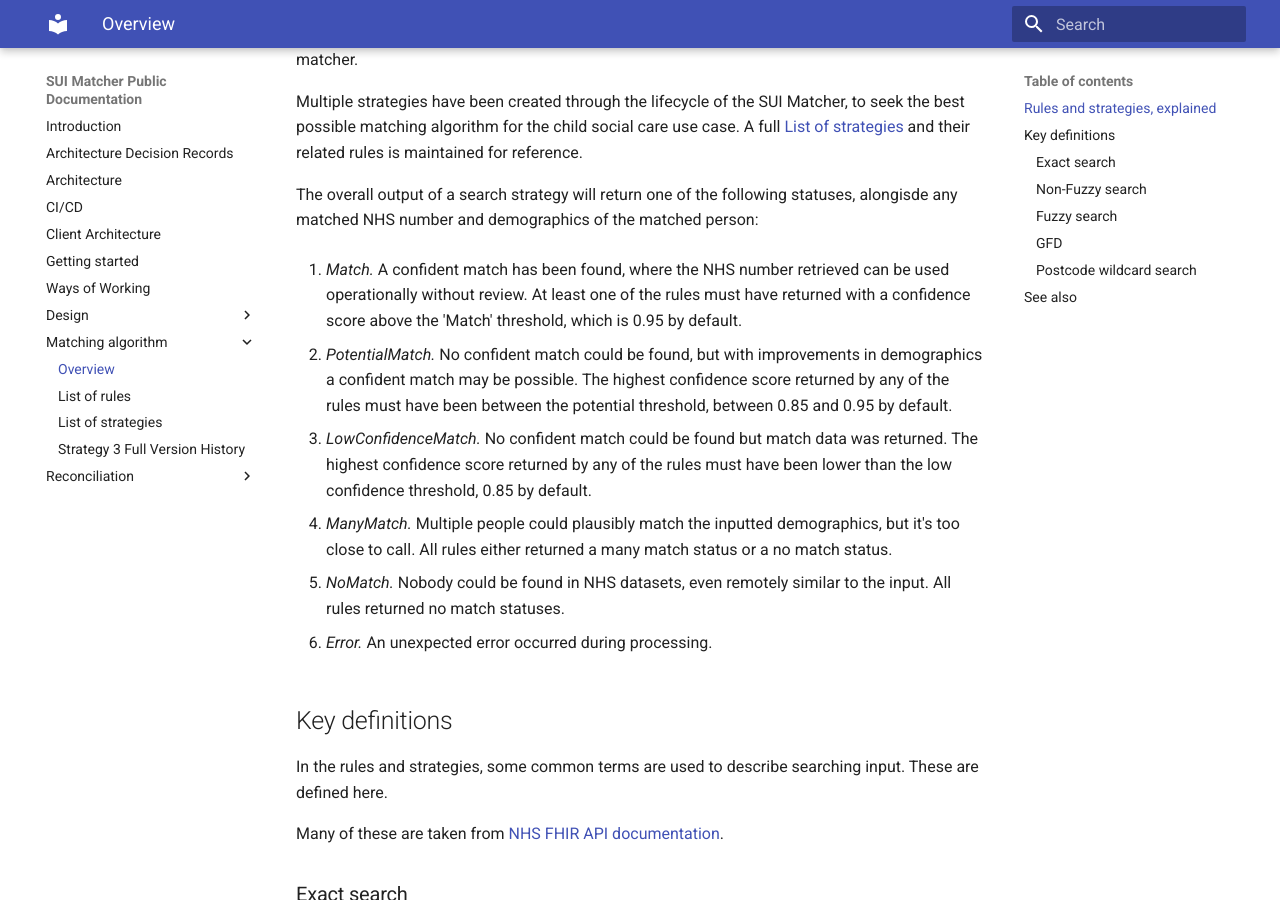
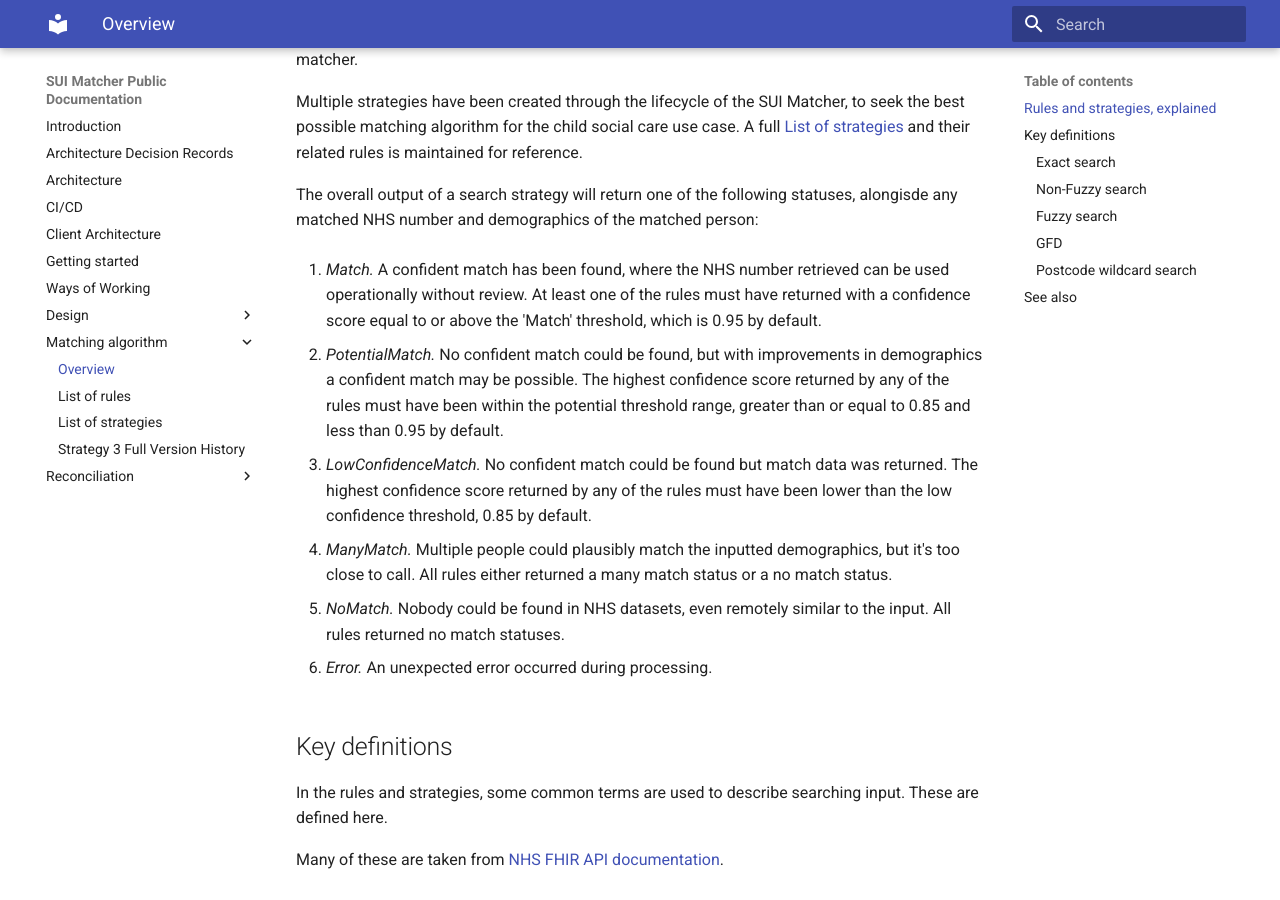
Before and after one commit to DFE-Digital/SUI_Matcher, an MkDocs documentation site: the page built from documentation/docs/matching-algorithm/overview.md, in a window 1280 px wide and 900 px high, scrolled down 764 px. Built offline with MkDocs 1.6.1 and Material for MkDocs 9.7.7, drawn with Linux system fonts in a browser that asks for light colours.

Commit message:
fix: Improve threshold range specifity

```diff
--- a/documentation/docs/matching-algorithm/overview.md
+++ b/documentation/docs/matching-algorithm/overview.md
@@ -42,13 +42,13 @@ statuses, alongisde any matched NHS number and demographics of the matched perso
 
 1. *Match.* A confident match has been found, where the NHS number retrieved can
    be used operationally without review. At least one of the rules must have
-   returned with a confidence score above the 'Match' threshold, which is 0.95
-   by default.
+   returned with a confidence score equal to or above the 'Match' threshold,
+   which is 0.95 by default.
 
 2. *PotentialMatch.* No confident match could be found, but with improvements in
    demographics a confident match may be possible. The highest confidence score
-   returned by any of the rules must have been between the potential threshold,
-   between 0.85 and 0.95 by default.
+   returned by any of the rules must have been within the potential threshold range,
+   greater than or equal to 0.85 and less than 0.95 by default.
 
 3. *LowConfidenceMatch.* No confident match could be found but match data was
    returned. The highest confidence score returned by any of the rules must have
```
